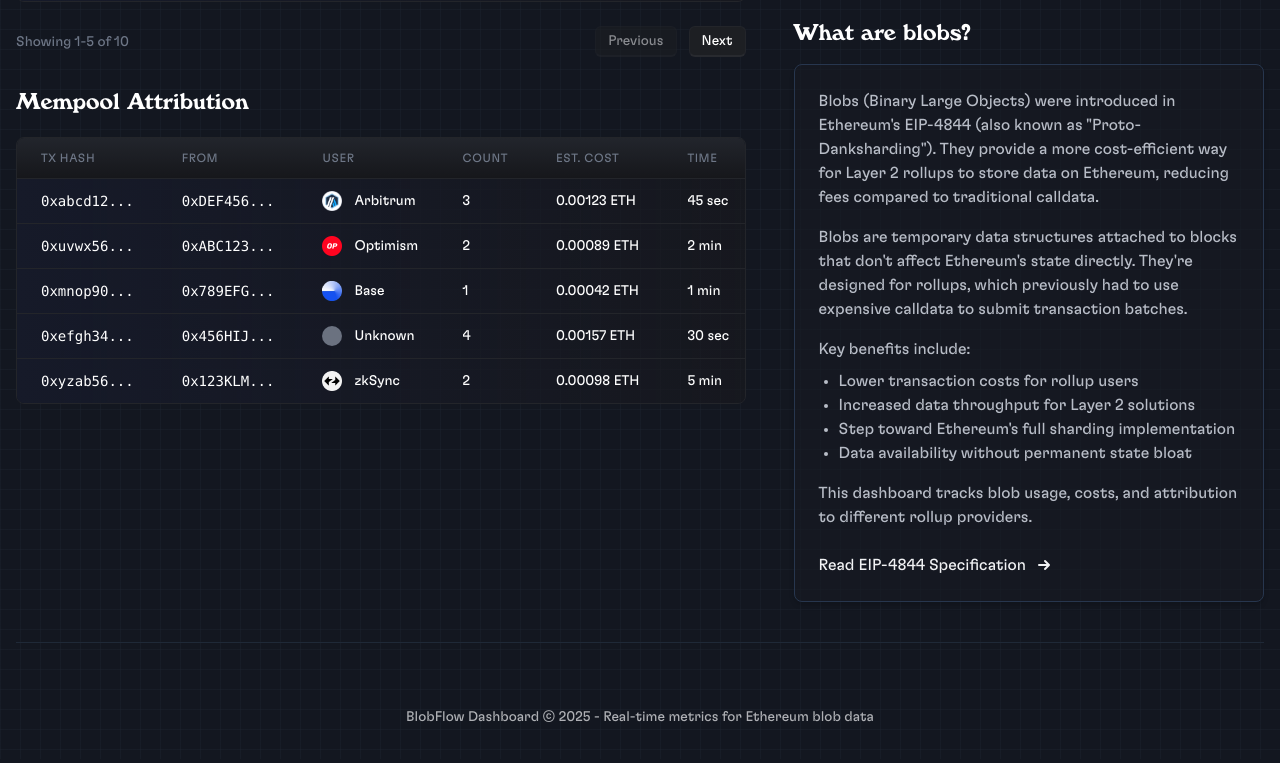
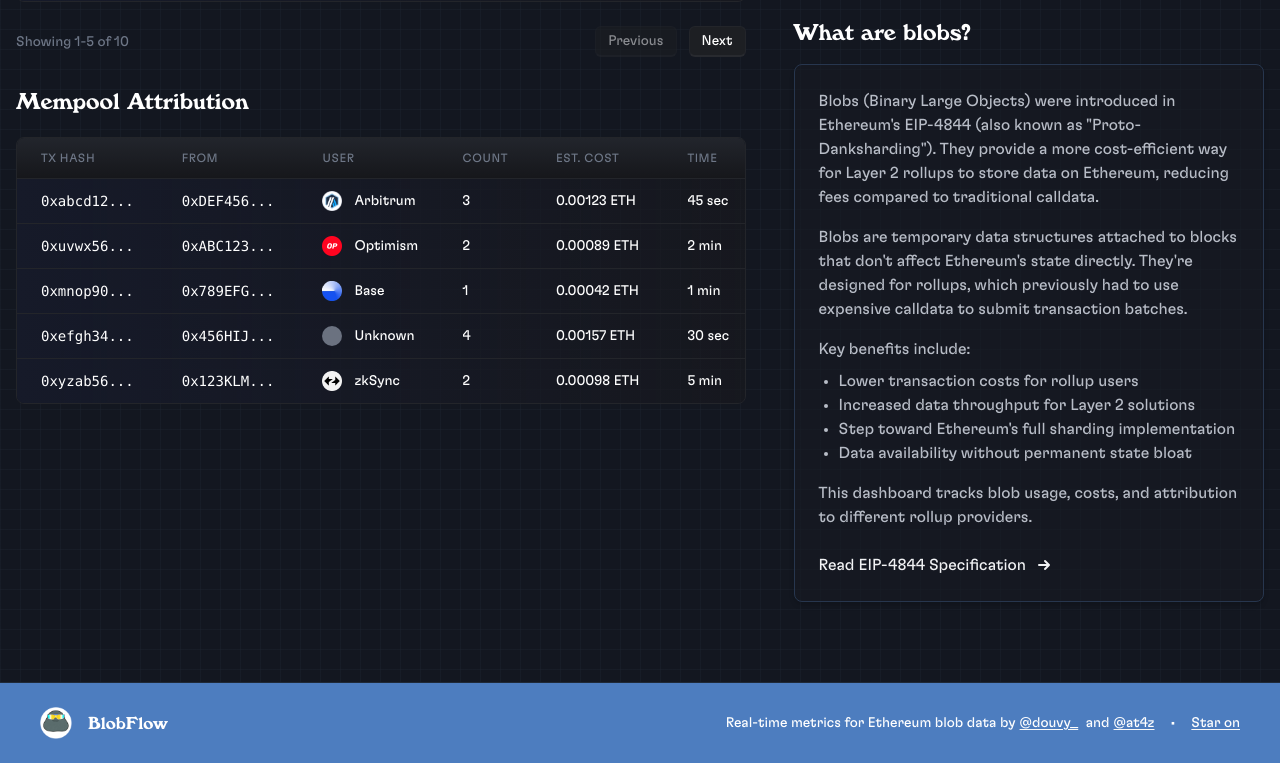
Before and after one commit to douvy/blob-flow, a Next.js app: page / in a window 1280 px wide. Shown: the part 951-1714 px from the top of the page. Built offline with nearby package versions, Linux system fonts and the light colour scheme.

Commit message:
Revamp footer design
- Vastily improve footer desgin
- Add new content to footer - logo, brand name, x links, github link

```diff
--- a/src/app/page.tsx
+++ b/src/app/page.tsx
@@ -69,9 +69,8 @@
             onClose={handleCloseDetail}
           />
         )}
-
-        <Footer />
       </div>
+      <Footer />
     </main>
   );
 }
--- a/src/components/Footer.tsx
+++ b/src/components/Footer.tsx
@@ -1,12 +1,70 @@
 "use client";
 
 import React from 'react';
+import Image from 'next/image';
+import Link from 'next/link';
 
 export default function Footer() {
   return (
-    <footer className="mt-10 pt-8 border-t border-gray-800">
-      <div className="mt-8 text-center text-sm text-bodyText opacity-70">
-        <p>BlobFlow Dashboard &copy; {new Date().getFullYear()} - Real-time metrics for Ethereum blob data</p>
+    <footer className="w-full p-6 border-t border-gray-800 bg-blue mt-4 md:mt-12">
+      <div className="container mx-auto px-4 max-w-7xl">
+        <div className="flex flex-col md:flex-row justify-between items-start md:items-center">
+          {/* Left side with logo and name */}
+          <div className="flex items-center mb-6 md:mb-0">
+            <div className="flex-shrink-0 mr-2">
+              <Image
+                src="/images/logo.png"
+                alt="BlobFlow Logo"
+                width={32}
+                height={32}
+                className="h-8 w-8"
+              />
+            </div>
+            <span className="text-lg font-windsor-bold text-white ml-2 leading-none translate-y-[1px] pt-[3px]">BlobFlow</span>
+          </div>
+
+          {/* Right side with credits and GitHub link */}
+          <div className="text-sm text-white flex flex-col md:block text-left md:text-right">
+            <p className="mb-6 md:mb-0 md:inline">
+              Real-time metrics for Ethereum blob data by
+              <Link href="https://x.com/douvy_" target="_blank" rel="noopener noreferrer" className="decoration-[#f8f8f8] hover:text-[#d9d9d9] hover:decoration-[#d9d9d9] underline underline-offset-2 ml-1 mr-1">
+                @douvy_
+              </Link> and
+              <Link href="https://x.com/at4z" target="_blank" rel="noopener noreferrer" className="decoration-[#f8f8f8] hover:text-[#d9d9d9] hover:decoration-[#d9d9d9] underline underline-offset-2 ml-1">
+                @at4z
+              </Link>
+              <span className="hidden md:inline mx-4">•</span>
+            </p>
+
+            {/* Mobile GitHub link */}
+            <div className="block md:hidden text-left">
+              <Link
+                href="https://github.com/douvy/blob-flow"
+                target="_blank"
+                rel="noopener noreferrer"
+                className="inline-flex items-center"
+              >
+                <span className="decoration-[#f8f8f8] underline underline-offset-2 hover:text-[#d9d9d9] hover:decoration-[#d9d9d9]">
+                  Star on <i className="fa-brands fa-github" aria-hidden="true"></i>
+                </span>
+              </Link>
+            </div>
+
+            {/* Desktop GitHub link */}
+            <div className="hidden md:inline">
+              <Link
+                href="https://github.com/douvy/blob-flow"
+                target="_blank"
+                rel="noopener noreferrer"
+                className="inline-flex items-center"
+              >
+                <span className="decoration-[#f8f8f8] underline underline-offset-2 hover:text-[#d9d9d9] hover:decoration-[#d9d9d9]">
+                  Star on <i className="fa-brands fa-github" aria-hidden="true"></i>
+                </span>
+              </Link>
+            </div>
+          </div>
+        </div>
       </div>
     </footer>
   );
```
